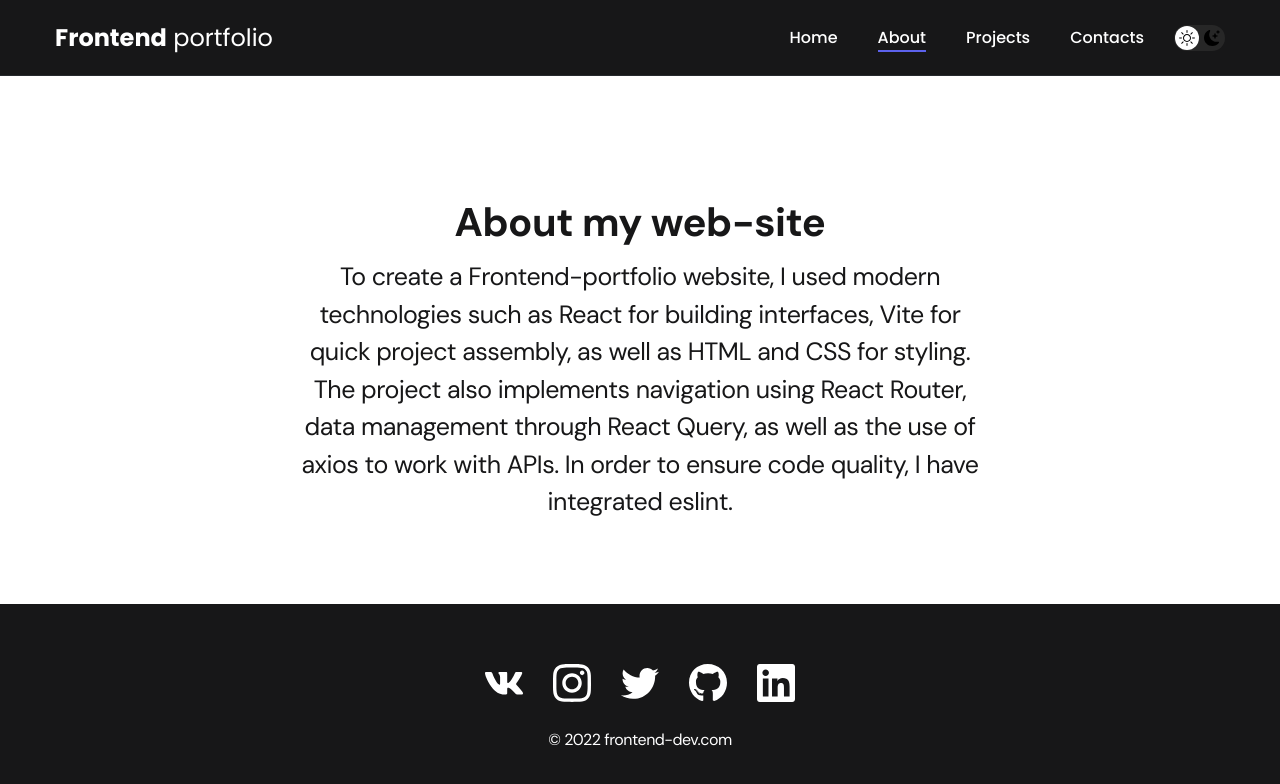
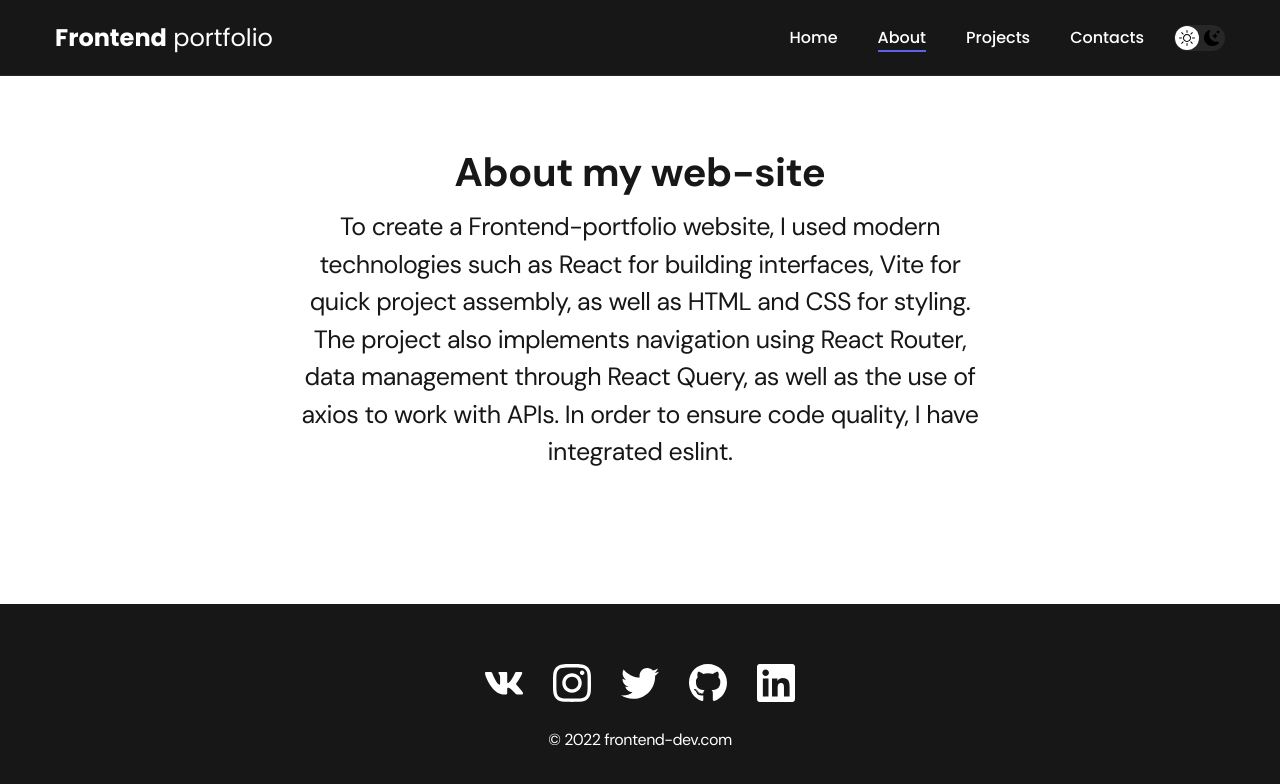
Before and after one commit to TryCatchB/Frontend-portfolio, a React (Vite) app: page /about in a window 1280 px wide. Shown: the top 784 px of the page. Built offline with nearby package versions, Linux system fonts and the light colour scheme.

Commit message:
Updated main.css

```diff
--- a/src/styles/main.css
+++ b/src/styles/main.css
@@ -222,7 +222,7 @@ body {
 }
 
 .description-content {
-  padding-top: 120px;
+  padding-top: 70px;
 
   .description-title {
     font-size: 40px;
```
